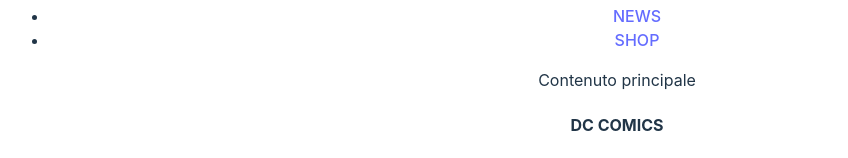
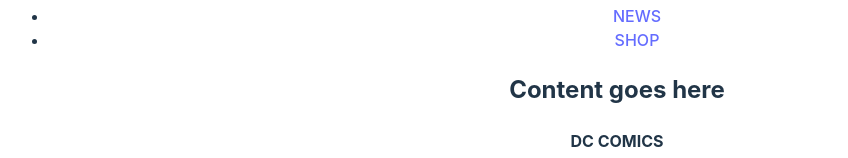
Before and after one commit to SophiaChirskaya/react-dc-comics, a React (Vite) app: page / in a window 1280 px wide. Shown: the part 558-716 px from the top of the page, without its empty margins (23-871 px from the left). Built offline with nearby package versions, Linux system fonts and the light colour scheme.

Commit message:
[alt]feat main.jsx

```diff
--- a/src/components/Main.jsx
+++ b/src/components/Main.jsx
@@ -1,4 +1,11 @@
 // Main.jsx
 export default function Main() {
-    return (<main> Contenuto principale</main>);
+    return (<main className="main-content">
+        <div className="content-wrapper">
+            <section className="content">
+                <h2> Content goes here </h2>
+            </section>
+        </div>
+         </main>
+         );
 }
```
